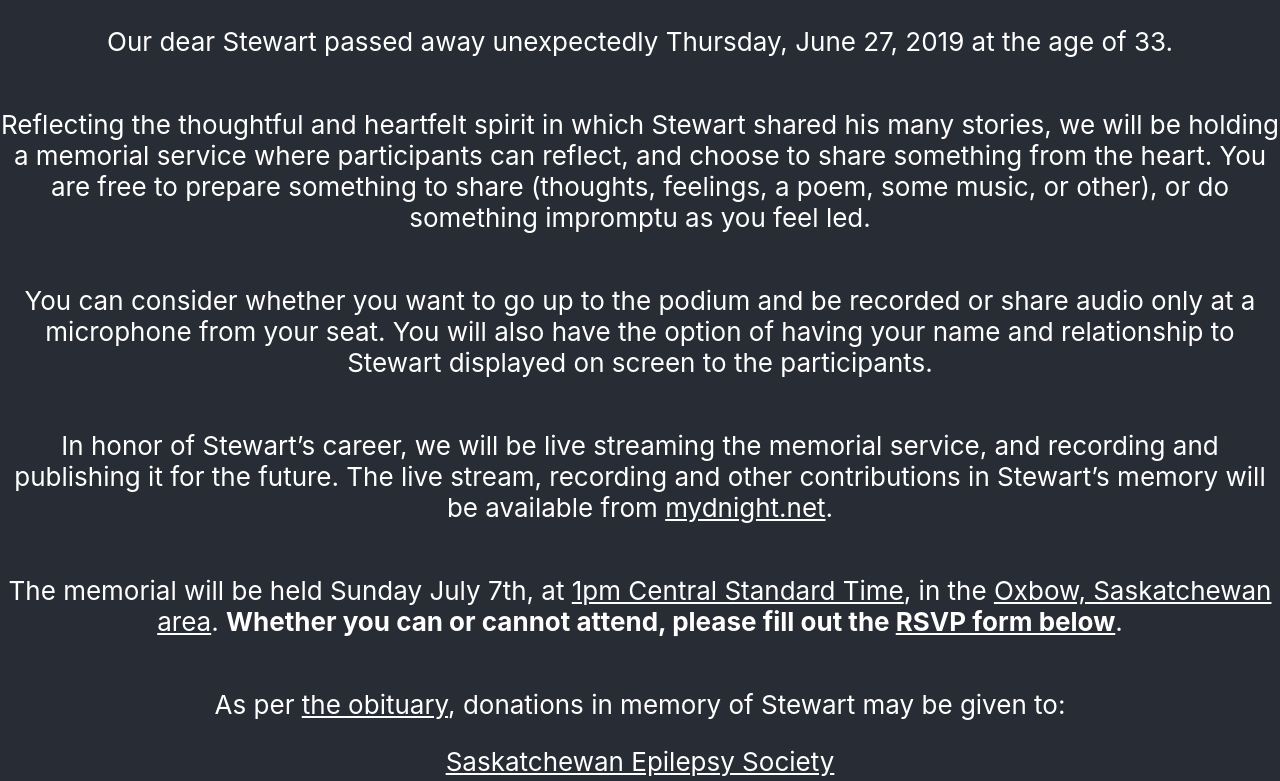
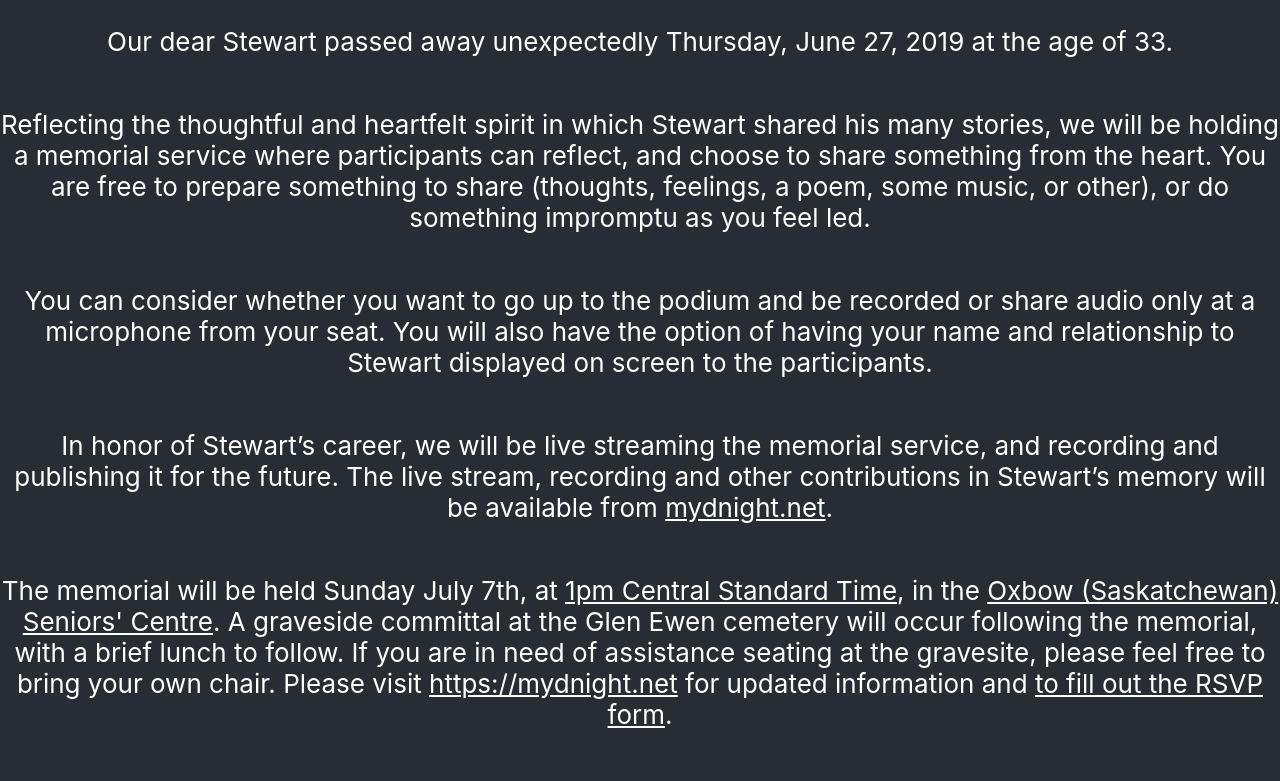
Before and after one commit to michaelfig/mydnight.net, a React (Create React App) app: page / in a window 1280 px wide. Shown: the top 781 px of the page. Built offline with nearby package versions, Linux system fonts and the light colour scheme.

Commit message:
Memorial service updates

```diff
--- a/src/App.js
+++ b/src/App.js
@@ -20,18 +20,24 @@ relationship to Stewart displayed on screen to the participants.</p>
 and publishing it for the future. The live stream, recording and other contributions in
 Stewart’s memory will be available from <a href="https://mydnight.net/">mydnight.net</a>.</p>
 
-<p>The memorial will be held Sunday July 7th, at <a href="http://www.timebie.com/std/cst.php?q=13">1pm Central Standard Time</a>,
-in the <a href="https://goo.gl/maps/qSHv6ruz43baCQYr7">Oxbow, Saskatchewan area</a>.  <b>Whether you can or cannot attend, please fill out the <a href="#rsvp">RSVP form below</a></b>.
-</p>
+<p>The memorial will be held Sunday July 7th, at <a target="_blank" href="http://www.timebie.com/std/cst.php?q=13">1pm Central Standard Time</a>,
+in the <a target="_blank" href="https://goo.gl/maps/9SdmvWqRDLo85dyz5">Oxbow (Saskatchewan) Seniors' Centre</a>. A graveside committal at the
+Glen Ewen cemetery will occur following the memorial, with a brief lunch to
+follow. If you are in need of assistance seating at the gravesite, please feel
+free to bring your own chair.  Please
+visit <a href="https://mydnight.net">https://mydnight.net</a> for updated
+information and <a href="#rsvp">to fill out the RSVP form</a>.</p>
 
-<p>As per <a href="https://www.redpathfuneralhome.com/notices/Stewart-Berntson?fbclid=IwAR3WLUKxbXjvX7QA6i4QoTDGbrexUSV0_ZWnJDvi_d4nu40t9VwAF6Lqi-U">the obituary</a>,
+<p>As per <a target="_blank" href="https://www.redpathfuneralhome.com/notices/Stewart-Berntson?fbclid=IwAR3WLUKxbXjvX7QA6i4QoTDGbrexUSV0_ZWnJDvi_d4nu40t9VwAF6Lqi-U">the obituary</a>,
 donations in memory of Stewart may be given to:
-  <blockquote><a href="https://www.epilepsysaskatoon.com/">Saskatchewan Epilepsy Society</a><br/>
+  <blockquote><a target="_blank" href="https://www.epilepsysaskatoon.com/">Saskatchewan Epilepsy Society</a><br/>
   114 Maxwell Crescent<br/>
   Saskatoon, SK<br/>
   CANADA&nbsp;&nbsp;&nbsp;S7L 3Y2</blockquote></p>
 
-<a name="rsvp"><iframe title="Stewart Berntson Memorial RSVP" src="https://docs.google.com/forms/d/e/1FAIpQLSf8ue-sMmm1rhS_Njr2OqwkPqnvYO9wN50gPeSc6ntX9EvDSQ/viewform?embedded=true" width="640" height="1516" frameborder="0" marginheight="0" marginwidth="0">Loading...</iframe></a>
+  <a name="rsvp">
+  <iframe title="Stewart Berntson Memorial RSVP" src="https://docs.google.com/forms/d/e/1FAIpQLSf8ue-sMmm1rhS_Njr2OqwkPqnvYO9wN50gPeSc6ntX9EvDSQ/viewform?embedded=true" width="640" height="1516" frameborder="0" marginheight="0" marginwidth="0">Loading...</iframe>
+  </a>
 
       </header>
     </div>
```
Also changed, not shown: 1 other file (tests, documents, lock files or other folders).
